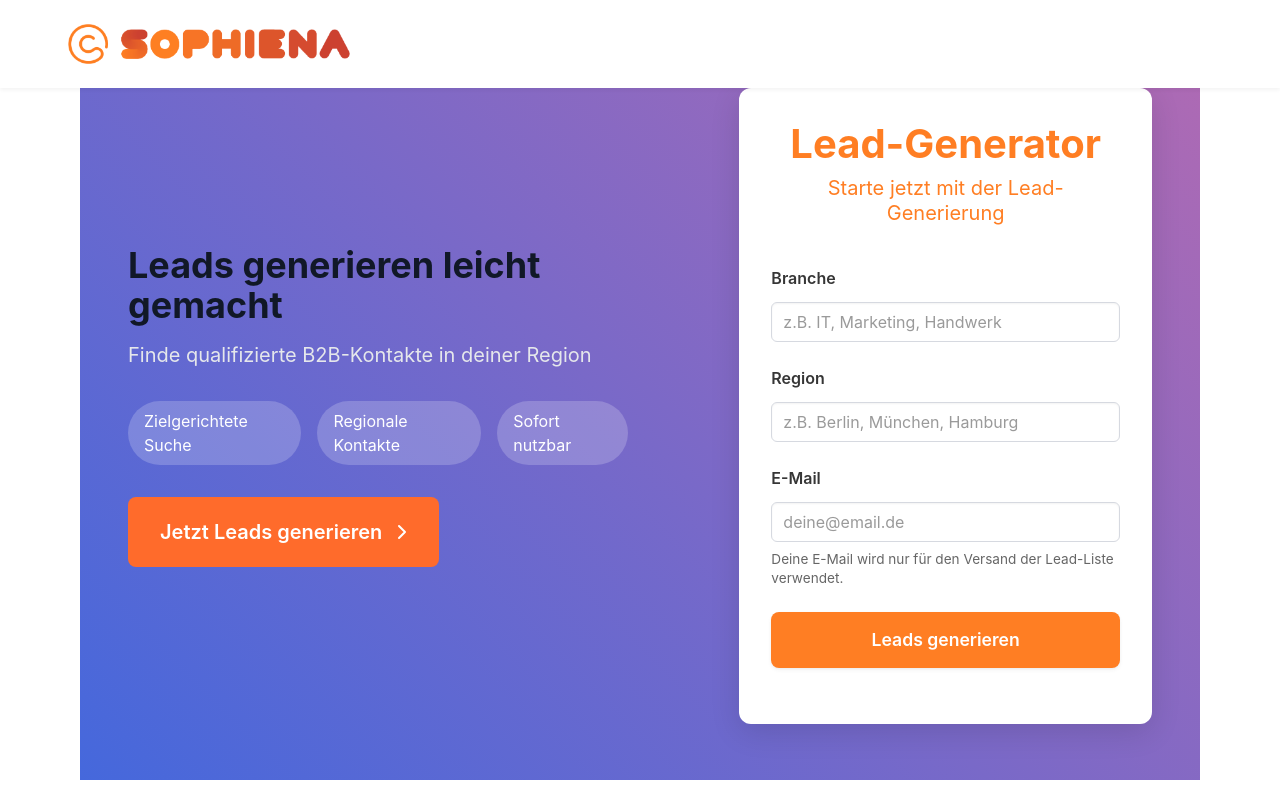
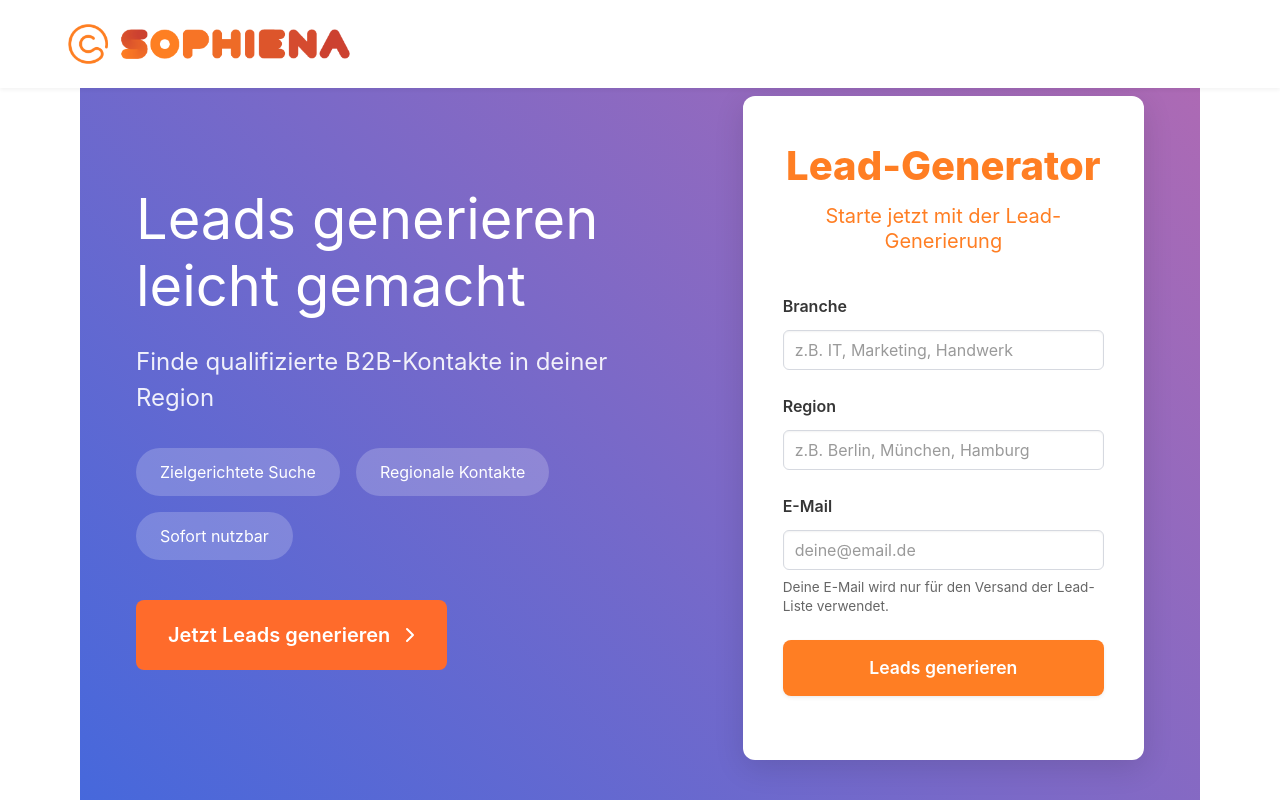
Before and after one commit to Caohung77/leadgenerator, a React (Vite) app: page / in a window 1280 px wide. Shown: the top 800 px of the page. Built offline with nearby package versions, Linux system fonts and the light colour scheme; no server answers.

Commit message:
Update hero section to be full width with improved styling

```diff
--- a/src/App.tsx
+++ b/src/App.tsx
@@ -233,26 +233,26 @@ function App() {
         <Routes>
           <Route path="/" element={
             <>
-              <section className="hero is-fullheight-with-navbar">
+              <section className="hero">
                 <div className="hero-body">
                   <div className="container">
                     <div className="columns is-vcentered">
                       <div className="column is-6">
-                        <h1 className="text-4xl font-bold mb-4">
+                        <h1>
                           Leads generieren leicht gemacht
                         </h1>
-                        <h2 className="text-xl mb-8 text-gray-200">
+                        <h2>
                           Finde qualifizierte B2B-Kontakte in deiner Region
                         </h2>
 
-                        <div className="flex gap-4 mb-8">
-                          <span className="px-4 py-2 bg-white bg-opacity-20 rounded-full text-white">
+                        <div className="feature-badges">
+                          <span className="feature-badge">
                             Zielgerichtete Suche
                           </span>
-                          <span className="px-4 py-2 bg-white bg-opacity-20 rounded-full text-white">
+                          <span className="feature-badge">
                             Regionale Kontakte
                           </span>
-                          <span className="px-4 py-2 bg-white bg-opacity-20 rounded-full text-white">
+                          <span className="feature-badge">
                             Sofort nutzbar
                           </span>
                         </div>
--- a/src/index.css
+++ b/src/index.css
@@ -328,61 +328,90 @@
 /* New SEO-optimized content styles */
 .hero {
   background: linear-gradient(45deg, #4568dc 0%, #b06ab3 100%);
-  position: relative;
-  overflow: hidden;
+  width: 100%;
+  min-height: calc(100vh - 64px); /* Subtract navbar height */
 }
 
 .hero-body {
   z-index: 1;
+  padding: 3rem 1.5rem;
 }
 
-.title {
-  color: #ffffff !important;
+.hero .container {
+  max-width: 1400px;
+  margin: 0 auto;
+  padding: 0 2rem;
 }
 
-.subtitle {
-  color: #ffffff !important;
+.hero .columns {
+  margin: 0 -1rem;
 }
 
-.section-title {
-  color: #363636 !important;
+.hero .column {
+  padding: 1rem;
+}
+
+.form-container {
+  background: white;
+  border-radius: 12px;
+  padding: 2.5rem;
+  box-shadow: 0 8px 30px rgba(0,0,0,0.12);
+  width: 100%;
+  max-width: 500px;
+  margin: 0 auto;
+}
+
+.hero h1 {
+  font-size: 3.5rem;
+  line-height: 1.2;
+  margin-bottom: 1.5rem;
+  color: white;
+}
+
+.hero h2 {
+  font-size: 1.5rem;
+  line-height: 1.5;
+  color: rgba(255, 255, 255, 0.9);
   margin-bottom: 2rem;
 }
 
-.title.is-2 {
-  font-weight: 700;
-  line-height: 1.2;
+.feature-badges {
+  display: flex;
+  gap: 1rem;
+  margin-bottom: 2.5rem;
+  flex-wrap: wrap;
 }
 
-.feature-box {
-  height: 100%;
-  padding: 2rem;
-  transition: transform 0.2s ease, box-shadow 0.2s ease;
-  text-align: center;
-  border-top: 3px solid var(--primary-color);
+.feature-badge {
+  background: rgba(255, 255, 255, 0.2);
+  padding: 0.75rem 1.5rem;
+  border-radius: 9999px;
+  color: white;
+  font-size: 1rem;
+  white-space: nowrap;
 }
 
-.feature-box:hover {
-  transform: translateY(-5px);
-  box-shadow: 0 8px 15px rgba(0,0,0,0.1);
-}
+@media (max-width: 768px) {
+  .hero h1 {
+    font-size: 2.5rem;
+  }
 
-.feature-icon {
-  color: var(--primary-color);
-  width: 48px;
-  height: 48px;
-  margin: 0 auto;
-}
+  .hero h2 {
+    font-size: 1.25rem;
+  }
 
-#how-it-works {
-  background-color: #f8fafc;
-  padding: 5rem 1.5rem;
-}
+  .hero-body {
+    padding: 2rem 1rem;
+  }
 
-#how-it-works .title.is-3 {
-  text-align: center;
-  margin-bottom: 3rem;
-  color: #2c5282;
+  .feature-badges {
+    gap: 0.5rem;
+  }
+
+  .feature-badge {
+    padding: 0.5rem 1rem;
+    font-size: 0.875rem;
+  }
 }
 
 /* CTA Section */
```
